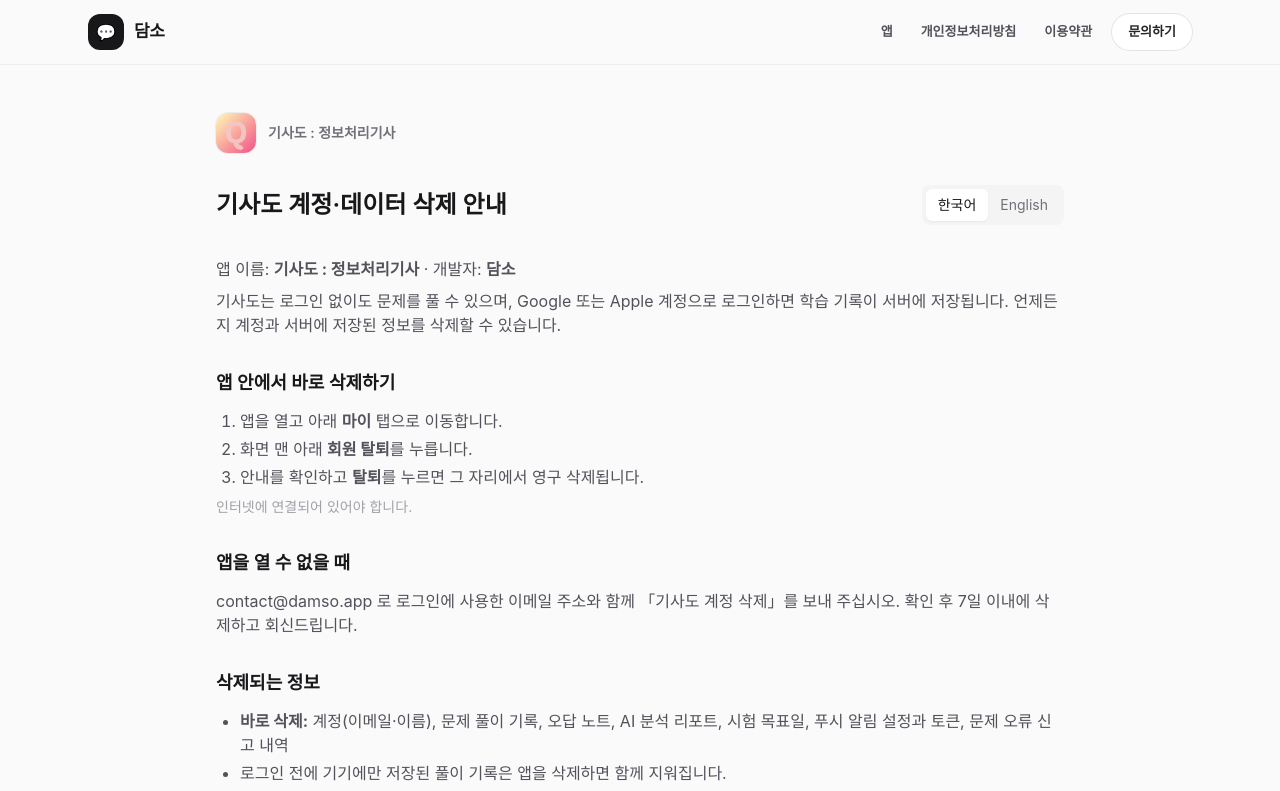
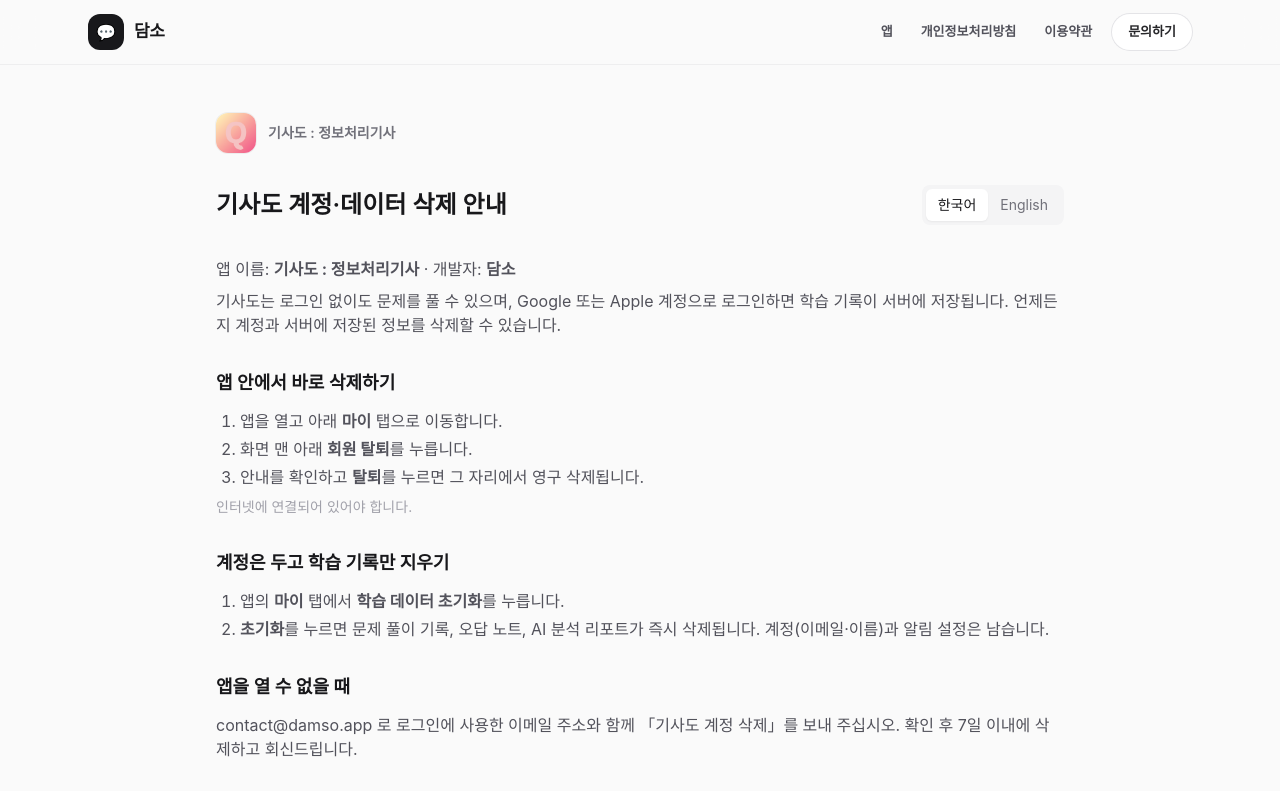
Before and after one commit to nwgu/damso, a React (Vite) app: page /gisado/delete in a window 1280 px wide. Shown: the top 791 px of the page. Built offline with nearby package versions, Linux system fonts and the light colour scheme; a web font is replaced by a local one.

Commit message:
기사도 삭제 안내 — 계정 유지하고 학습 기록만 지우는 방법 추가

```diff
--- a/src/pages/Gisado.jsx
+++ b/src/pages/Gisado.jsx
@@ -43,6 +43,11 @@ export function GisadoDelete() {
                                     <li>안내를 확인하고 <b>탈퇴</b>를 누르면 그 자리에서 영구 삭제됩니다.</li>
                                 </ol>
                                 <p className="mt-2 text-sm text-zinc-400">인터넷에 연결되어 있어야 합니다.</p></section>
+                            <section><H>계정은 두고 학습 기록만 지우기</H>
+                                <ol className="list-decimal pl-6 space-y-1">
+                                    <li>앱의 <b>마이</b> 탭에서 <b>학습 데이터 초기화</b>를 누릅니다.</li>
+                                    <li><b>초기화</b>를 누르면 문제 풀이 기록, 오답 노트, AI 분석 리포트가 즉시 삭제됩니다. 계정(이메일·이름)과 알림 설정은 남습니다.</li>
+                                </ol></section>
                             <section><H>앱을 열 수 없을 때</H>
                                 <p>{MAIL} 로 로그인에 사용한 이메일 주소와 함께 「기사도 계정 삭제」를 보내 주십시오. 확인 후 7일 이내에 삭제하고 회신드립니다.</p></section>
                             <section><H>삭제되는 정보</H>
@@ -63,6 +68,11 @@ export function GisadoDelete() {
                                     <li>Confirm, and your account is permanently deleted right away.</li>
                                 </ol>
                                 <p className="mt-2 text-sm text-zinc-400">An internet connection is required.</p></section>
+                            <section><H>Delete only your study records (keep the account)</H>
+                                <ol className="list-decimal pl-6 space-y-1">
+                                    <li>In the app, open the <b>My</b> tab and tap <b>Reset study data</b> (학습 데이터 초기화).</li>
+                                    <li>Confirm, and your quiz records, wrong-answer notes and AI analysis reports are deleted immediately. Your account (email, name) and notification settings are kept.</li>
+                                </ol></section>
                             <section><H>If you cannot open the app</H>
                                 <p>Send "Gisado account deletion" to {MAIL} with the email address you signed in with. We will delete it and reply within 7 days.</p></section>
                             <section><H>What is deleted</H>
```
